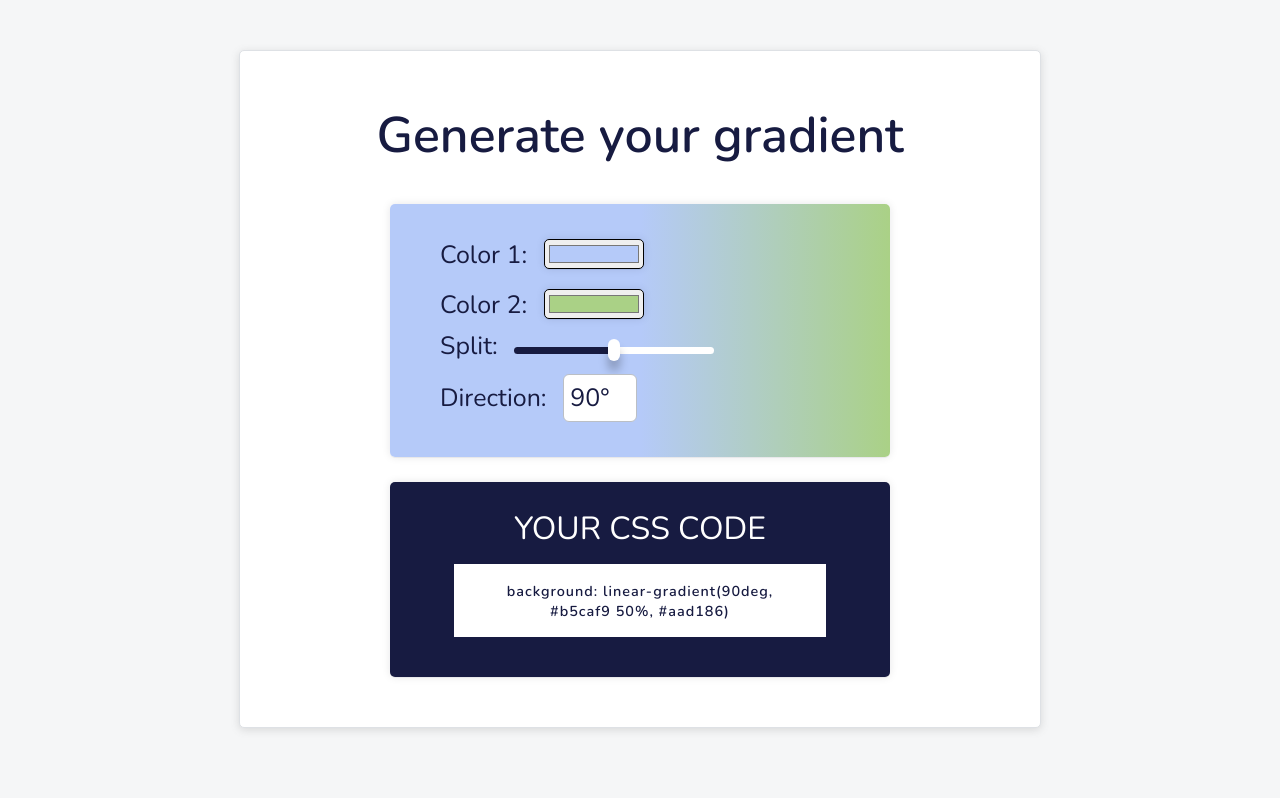
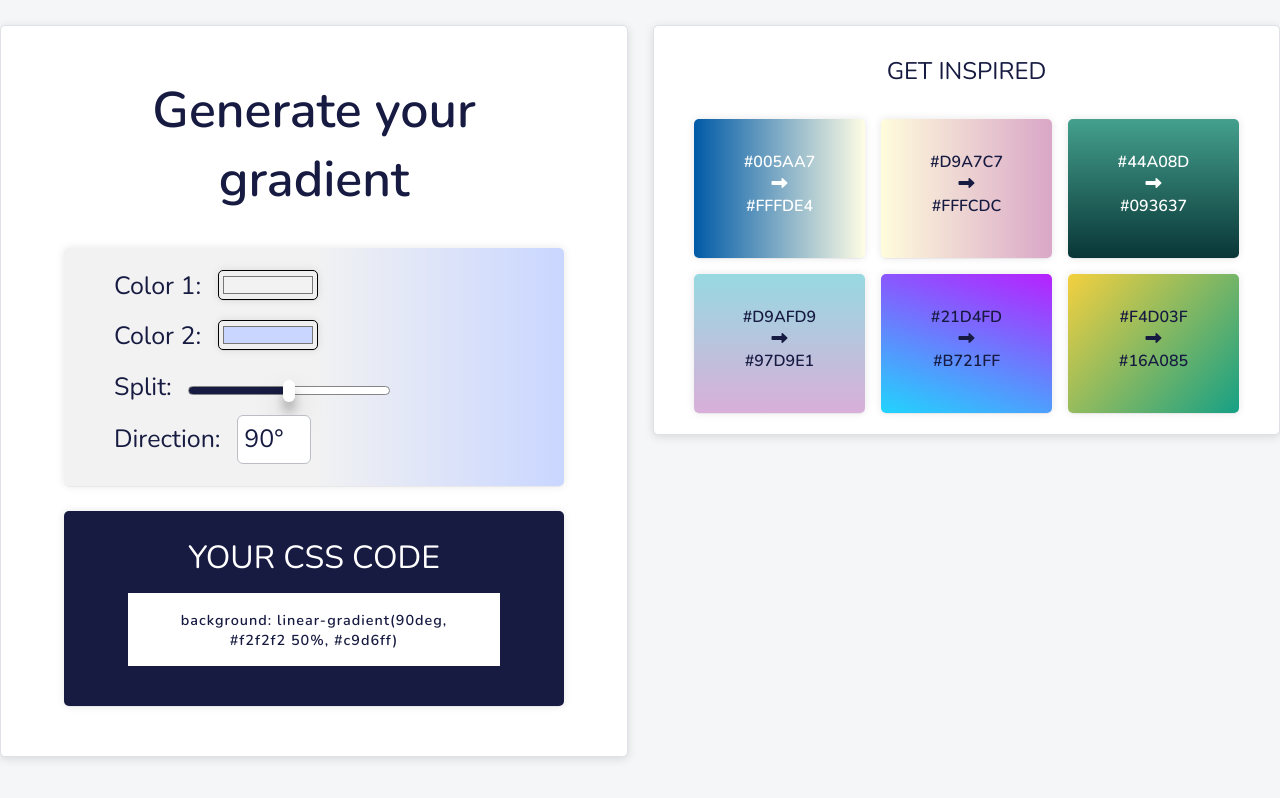
Before and after one commit to miri52/gradient-generator, a plain HTML site: page index.html in a window 1280 px wide. Drawn offline with nearby package versions, Linux system fonts and the light colour scheme.

Commit message:
Update font color based on contrast
- check for color contrast and switch between light and dark font color to make sure the text in gradient form is always
  readable
- add an inspiration section
- add media queries for responsive design

```diff
--- a/index.html
+++ b/index.html
@@ -10,20 +10,25 @@
       href="https://fonts.googleapis.com/css2?family=Nunito:wght@200;400;600&display=swap"
       rel="stylesheet"
     />
+    <script
+      src="https://kit.fontawesome.com/1e12042d01.js"
+      crossorigin="anonymous"
+    ></script>
     <link rel="stylesheet" href="styles.css" />
     <title>Gradient Generator</title>
   </head>
   <body>
-    <div class="container">
+    <div class="container-main">
+      <div class="container-flex container-generator">
         <h1>Generate your gradient</h1>
         <form id="gradient" class="gradient">
           <div>
             <label for="picker-1">Color 1:</label>
-          <input id="picker-1" type="color" name="color1" value="#b5caf9" />
+            <input id="picker-1" type="color" name="color1" value="#f2f2f2" />
           </div>
           <div>
             <label for="picker-2">Color 2:</label>
-          <input id="picker-2" type="color" name="color2" value="#aad186" />
+            <input id="picker-2" type="color" name="color2" value="#c9d6ff" />
           </div>
           <div class="split-container">
             <label for="split">Split:</label>
@@ -31,6 +36,7 @@
               value="50"
               type="range"
               id="split"
+              class="input-range-dark"
               name="split"
               min="0"
               max="100"
@@ -52,6 +58,28 @@
           <div class="code-to-copy click-me" id="target"></div>
         </div>
       </div>
+      <div class="container-flex container-inspiration">
+        <h3>Get Inspired</h3>
+        <div class="inspiration inspiration-1">
+          #005AA7 <i class="fas fa-long-arrow-alt-right"></i>#FFFDE4
+        </div>
+        <div class="inspiration inspiration-2">
+          #d9a7c7<i class="fas fa-long-arrow-alt-right"></i>#fffcdc
+        </div>
+        <div class="inspiration inspiration-3">
+          #44A08D<i class="fas fa-long-arrow-alt-right"></i>#093637
+        </div>
+        <div class="inspiration inspiration-4">
+          #d9afd9<i class="fas fa-long-arrow-alt-right"></i>#97d9e1
+        </div>
+        <div class="inspiration inspiration-5">
+          #21d4fd<i class="fas fa-long-arrow-alt-right"></i>#b721ff
+        </div>
+        <div class="inspiration inspiration-6">
+          #f4d03f<i class="fas fa-long-arrow-alt-right"></i>#16a085
+        </div>
+      </div>
+    </div>
     <script src="index.js"></script>
   </body>
 </html>
--- a/index.js
+++ b/index.js
@@ -21,11 +21,15 @@ const direction = document.getElementById("direction");
 const gradientForm = document.getElementById("gradient");
 const target = document.getElementById("target");
 
+/* Initialize */
+
 (function () {
   const initialGradient = `linear-gradient(90deg, ${picker1.value} ${split.value}%, ${picker2.value})`;
   gradientForm.style.background = initialGradient;
   target.textContent = `background: ${initialGradient}`;
 })();
+
+/* Update gradient based on user's interaction */
 
 function changeGradient() {
   const degreesArr = direction.value.split("°");
@@ -40,6 +44,19 @@ function changeGradient() {
   gradientForm.style.background = newGradient;
   target.textContent = `background: ${newGradient}`;
   direction.value = `${degreeValue}°`;
+  console.log(newGradient);
+  const contrastingTextColor = getContrast(picker1.value);
+  console.log(contrastingTextColor);
+  gradientForm.style.color = contrastingTextColor;
+  if (contrastingTextColor === "white") {
+    split.classList.add("input-range-light");
+    split.classList.remove("input-range-dark");
+    updateSplit();
+  } else if (contrastingTextColor === "#171b41") {
+    split.classList.add("input-range-dark");
+    split.classList.remove("input-range-light");
+    updateSplit();
+  }
 }
 
 /* Select the code div to make it easier to copy */
@@ -67,8 +84,14 @@ clickable.addEventListener("click", () => selectText());
 
 function updateSplit() {
   let value = ((split.value - split.min) / (split.max - split.min)) * 100;
-  split.style.background = `linear-gradient(to right, #171b41 0%, #171b41 ${value}%, #fff ${value}%, #fff 100%`;
+  if (split.classList.contains("input-range-dark")) {
+    split.style.background = `linear-gradient(to right, #171b41 0%, #171b41 ${value}%, #fff ${value}%, #fff 100%`;
+  } else if (split.classList.contains("input-range-light")) {
+    split.style.background = `linear-gradient(to right, #fff 0%, #fff ${value}%, #171b41 ${value}%, #171b41 100%`;
+  }
 }
+
+/* Event listeners */
 
 picker1.addEventListener("input", changeGradient);
 picker2.addEventListener("input", changeGradient);
@@ -78,3 +101,16 @@ split.addEventListener("input", () => {
   changeGradient();
   updateSplit();
 });
+
+/* Check for contrast ratio */
+
+function getContrast(hexcolor) {
+  if (hexcolor.slice(0, 1) === "#") {
+    hexcolor = hexcolor.slice(1);
+  }
+  const r = parseInt(hexcolor.substr(0, 2), 16);
+  const g = parseInt(hexcolor.substr(2, 2), 16);
+  const b = parseInt(hexcolor.substr(4, 2), 16);
+  const yiq = (r * 299 + g * 587 + b * 114) / 1000;
+  return yiq >= 128 ? "#171b41" : "white";
+}
--- a/styles.css
+++ b/styles.css
@@ -5,7 +5,6 @@ body {
 }
 
 body {
-  height: 100vh;
   font-size: 25px;
   font-family: "Nunito", sans-serif;
   background: #f5f6f7;
@@ -17,12 +16,25 @@ h1 {
   text-align: center;
 }
 
-.container {
+h3 {
+  margin-top: 0.7em;
+  font-size: 1.5rem;
+  text-transform: uppercase;
+  font-weight: 400;
+}
+
+.container-main {
+  display: flex;
+  flex-direction: column;
+  align-items: flex-start;
+}
+
+.container-flex {
   display: flex;
   flex-direction: column;
   justify-content: center;
   align-items: center;
-  margin: 2em auto;
+  margin: 1em auto;
   padding: 2em;
   border: 1px solid #dee1e5;
   min-width: 250px;
@@ -38,14 +50,14 @@ h1 {
   box-shadow: rgba(17, 17, 26, 0.05) 0px 1px 0px,
     rgba(17, 17, 26, 0.1) 0px 0px 8px;
   background-color: #b5caf9;
-  padding: 1em 2em;
+  padding: 0.5em 2em;
   border-radius: 5px;
   width: 80%;
   max-width: 400px;
 }
 
-.split-cotainer {
-  margin-top: 5px;
+.split-container {
+  margin-top: 10px;
 }
 
 input {
@@ -64,14 +76,14 @@ input[type="color"] {
 input[type="text"] {
   font-size: inherit;
   font-family: inherit;
-  color: inherit;
+  color: #171b41;
   width: 60px;
   padding: 0.25em;
   border: 1px solid #bbbfc5;
   border-radius: 6px;
 }
 
-input[type="range"] {
+.input-range-dark {
   background: linear-gradient(
     to right,
     #171b41 0%,
@@ -86,18 +98,46 @@ input[type="range"] {
   outline: none;
   transition: background 450ms ease-in;
   -webkit-appearance: none;
-  border: none;
+  border: 0.5px solid rgb(133, 133, 133);
 }
 
-input[type="range"]::-webkit-slider-runnable-track {
-  /* -webkit-appearance: none; */
-  width: 100%;
+.input-range-light {
+  background: linear-gradient(
+    to right,
+    #fff 0%,
+    #fff 50%,
+    #171b41 50%,
+    #171b41 100%
+  );
+  background: #fff;
+  border-radius: 5px;
+  height: 7px;
+  width: 200px;
+  outline: none;
+  transition: background 450ms ease-in;
+  -webkit-appearance: none;
+  border: 0.5px solid rgb(133, 133, 133);
 }
 
-input[type="range"]::-webkit-slider-thumb {
+.input-range-dark::-webkit-slider-thumb {
   box-shadow: none;
   border: 0px solid #ffffff;
   box-shadow: 0px 10px 10px rgba(0, 0, 0, 0.25);
+  box-shadow: rgba(0, 0, 0, 0.25) 0px 14px 28px,
+    rgba(0, 0, 0, 0.22) 0px 10px 10px;
+  height: 22px;
+  width: 12px;
+  border-radius: 22px;
+  background: rgba(255, 255, 255, 1);
+  -webkit-appearance: none;
+}
+
+.input-range-light::-webkit-slider-thumb {
+  box-shadow: none;
+  border: 0px solid #ffffff;
+  box-shadow: 0px 10px 10px rgba(0, 0, 0, 0.25);
+  box-shadow: rgba(0, 0, 0, 0.25) 0px 14px 28px,
+    rgba(0, 0, 0, 0.22) 0px 10px 10px;
   height: 22px;
   width: 12px;
   border-radius: 22px;
@@ -158,3 +198,89 @@ input[type="range"]::-moz-focus-outer {
 .code-to-copy:hover {
   border: 2px solid white;
 }
+
+/* Inspiration */
+
+.inspiration {
+  padding: 2em 3em;
+  margin: 1em 0;
+  font-size: 1rem;
+  text-transform: uppercase;
+  font-weight: 600;
+  border-radius: 5px;
+  box-shadow: rgba(17, 17, 26, 0.05) 0px 1px 0px,
+    rgba(17, 17, 26, 0.1) 0px 0px 8px;
+  width: 80%;
+  text-align: center;
+}
+
+.inspiration i {
+  margin: 0 1em;
+}
+
+.inspiration-1 {
+  background: linear-gradient(90deg, #005aa7, #fffde4);
+  color: #fff;
+}
+
+.inspiration-2 {
+  background: linear-gradient(270deg, #d9a7c7, #fffcdc);
+}
+
+.inspiration-3 {
+  background: linear-gradient(180deg, #44a08d, #093637);
+  color: #fff;
+}
+
+.inspiration-4 {
+  background: linear-gradient(0deg, #d9afd9, #97d9e1);
+}
+
+.inspiration-5 {
+  background-image: linear-gradient(19deg, #21d4fd, #b721ff);
+}
+
+.inspiration-6 {
+  background-image: linear-gradient(132deg, #f4d03f, #16a085);
+}
+
+@media (min-width: 500px) {
+  .container-inspiration {
+    align-self: flex-start;
+    flex-direction: row;
+    flex-wrap: wrap;
+    padding: 0.5em;
+    max-width: 600px;
+  }
+}
+
+@media (min-width: 850px) {
+  .container-main {
+    flex-direction: row;
+    max-width: 1300px;
+    margin: 0 auto;
+  }
+  .container-generator {
+    margin-right: 1em;
+    min-width: 400px;
+  }
+  /*
+  .container-inspiration {
+    align-self: flex-start;
+    flex-direction: row;
+    flex-wrap: wrap;
+    padding: 0.5em;
+    max-width: 600px;
+  } */
+
+  h3 {
+    width: 100%;
+    text-align: center;
+  }
+
+  .inspiration {
+    width: 75px;
+    height: 75px;
+    margin: 0.5em;
+  }
+}
```
Lines whose indentation alone changed are shown as unchanged.
